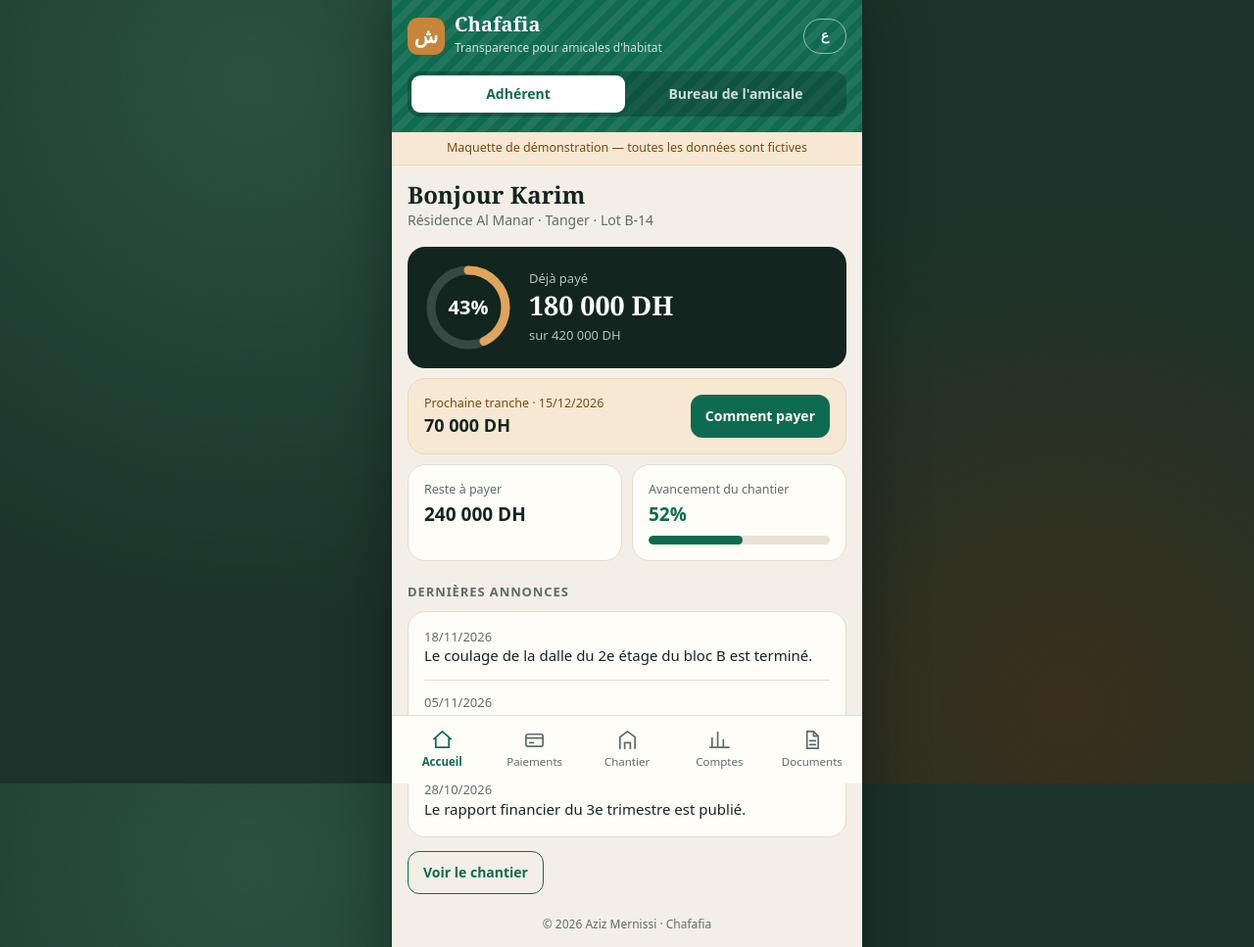
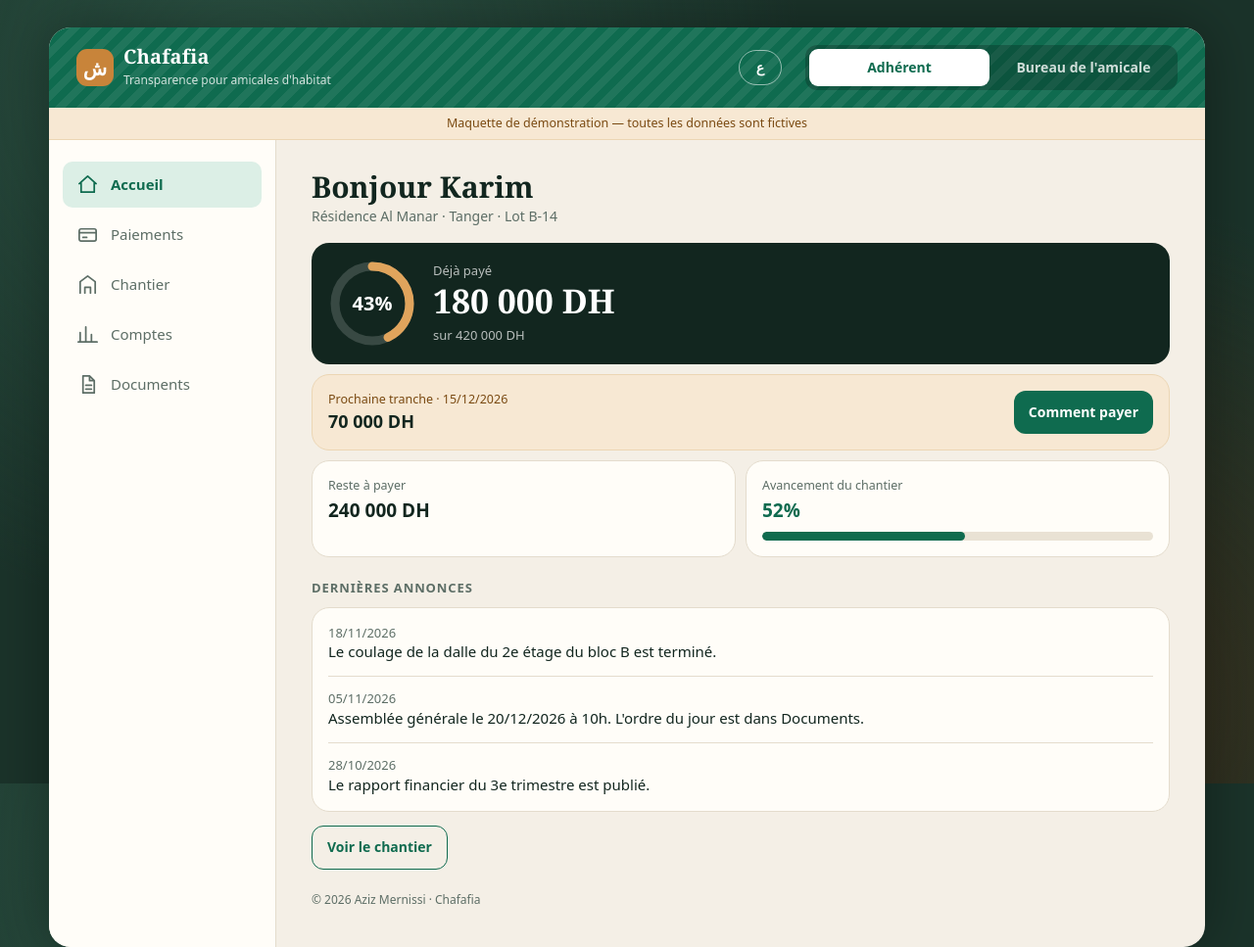
Before and after one commit to abouali50/chafafia, a plain HTML site: page index.html in a window 1280 px wide. Shown: the top 967 px of the page at 98% size. Drawn offline with Linux system fonts and the light colour scheme.

Commit message:
Affichage ordinateur : menu latéral et contenu large

```diff
--- a/index.html
+++ b/index.html
@@ -151,6 +151,32 @@ nav button.on{color:var(--green);font-weight:700}
 }
 #toast.on{opacity:1;transform:translateX(-50%)}
 footer{text-align:center;font-size:12px;color:var(--muted);padding:22px 0 0}
+/* ---- Ordinateur : menu à gauche, contenu large ---- */
+@media (min-width: 900px){
+  body{padding:28px}
+  .app{max-width:1180px;min-height:calc(100vh - 56px);border-radius:22px;overflow:hidden;
+    display:grid;grid-template-columns:232px 1fr;grid-template-rows:auto auto 1fr}
+  header{grid-column:1/-1;padding:18px 28px;display:flex;align-items:center;justify-content:space-between;gap:24px}
+  header .bar{flex:1;order:1}
+  .roles{margin-top:0;width:380px;order:2}
+  header .lang{margin-inline-start:20px}
+  .demo{grid-column:1/-1}
+  nav{position:static;transform:none;width:auto;max-width:none;grid-column:1;grid-row:3;
+    flex-direction:column;justify-content:flex-start;gap:4px;padding:22px 14px;border-top:0;border-inline-end:1px solid var(--line)}
+  nav button{flex:none;flex-direction:row;justify-content:flex-start;gap:12px;padding:12px 14px;font-size:15px;min-height:46px}
+  nav button.on{background:var(--green-soft)}
+  main{grid-column:2;grid-row:3;padding:30px 36px 40px;min-width:0}
+  main > *{max-width:880px}
+  h1{font-size:30px}
+  .grid2{grid-template-columns:repeat(auto-fit,minmax(190px,1fr))}
+  .photos{grid-template-columns:repeat(4,1fr)}
+  .photo .img{height:130px}
+  .hero strong{font-size:34px}
+  #modal{align-items:center}
+  .sheet{border-radius:22px;max-width:460px}
+  #toast{bottom:36px}
+  footer{text-align:start}
+}
 @media (prefers-reduced-motion:reduce){#toast{transition:none}}
 </style>
 </head>
```
